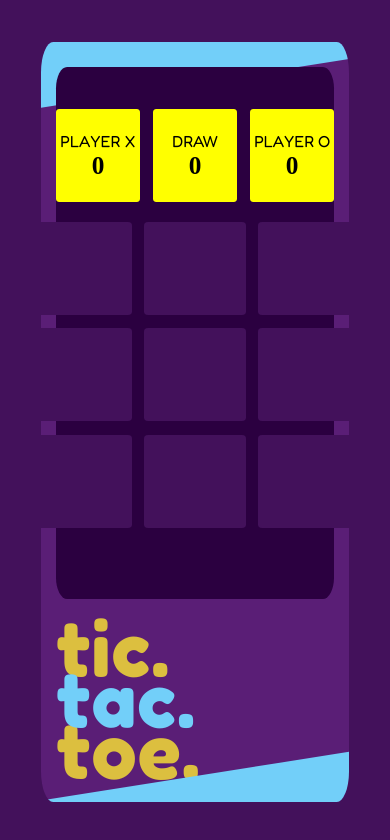
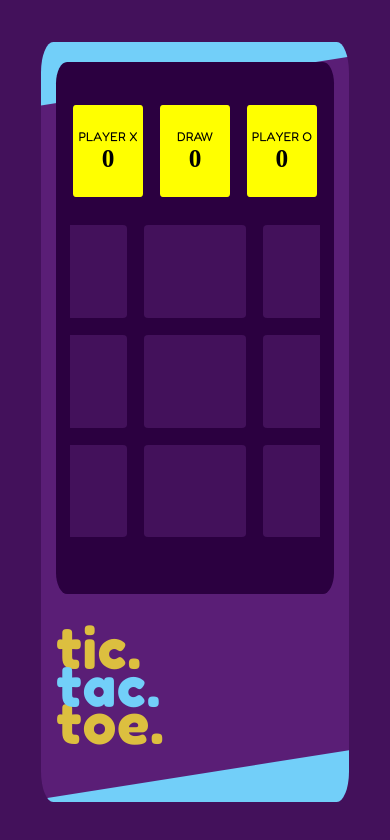
Before and after one commit to luigieli/TicTacToe2, a React (Vite) app in the folder frontend/: page / in a window 390 px wide. Shown: the top 840 px of the page. Built offline with nearby package versions, Linux system fonts and the light colour scheme.

Commit message:
Feat: improving responsiveness

```diff
--- a/frontend/src/components/GameBoard/GameBoard.module.css
+++ b/frontend/src/components/GameBoard/GameBoard.module.css
@@ -12,10 +12,11 @@
 .board {
   align-self: center;
   display: grid;
+  margin: 10% auto;
   max-width: 90%;
-  margin: 7% auto;
+  gap: 2vh;
   place-items: center;
   justify-content: center;
-  gap: 5%;
-  grid-template-columns: repeat(3, 12vh);
+  grid-template-columns: repeat(3, auto);
+  overflow: hidden;
 }
--- a/frontend/src/components/LayoutBorder/LayoutBorder.module.css
+++ b/frontend/src/components/LayoutBorder/LayoutBorder.module.css
@@ -1,16 +1,15 @@
 .layoutBorder {
     position: absolute;
     background-color: #72CFF9;
-    width: 100vw;
+    width: 70vw;
     height: 20vh;
-    max-width: 900px;
-    min-width: 700px;
+    min-width: 670px;
     transform: rotate(171deg);
   }
 
   .borderBottom {
     right: -40%;
-    bottom: -20.5%;
+    bottom: -20%;
   }
 
   .borderTop {
--- a/frontend/src/components/Score/Score.module.css
+++ b/frontend/src/components/Score/Score.module.css
@@ -14,7 +14,7 @@
 
 .textScore {
     font-family: 'Fredoka', sans-serif;
-    font-size: clamp(0.3dvh, 1.9dvh, 2.3rem);
+    font-size: clamp(0.3dvh, 1.5dvh, 2.3rem);
 }
 
 .textScoreNumber {
--- a/frontend/src/components/ScoreBoard/ScoreBoard.module.css
+++ b/frontend/src/components/ScoreBoard/ScoreBoard.module.css
@@ -1,7 +1,7 @@
 .score {
     display: flex;
     justify-content: center;
-    gap: 5%;
-    margin: 0;
+    gap: 2vh;
+    margin: 0 2vh;
     padding: 0;
   }
--- a/frontend/src/components/Title/title.module.css
+++ b/frontend/src/components/Title/title.module.css
@@ -1,7 +1,7 @@
 @import url("https://fonts.googleapis.com/css2?family=Fredoka+One&display=swap");
 
-
 .mainText {
+  z-index: 1;
   align-self: flex-start;
   flex: 0 0 20%;
   display: flex;
@@ -11,12 +11,13 @@
   line-height: 0.67;
   letter-spacing: 0.7px;
   align-items: flex-start;
+  margin-top: 5%;
   margin-bottom: auto;
   margin-left: 5%;
 }
 
 .mainText span {
-    font-size: calc(0.3 * 90vh / 3);
+  font-size: calc(0.3 * 67vh / 3);
 }
 
 .ticToe {
--- a/frontend/src/pages/Game/Game.tsx
+++ b/frontend/src/pages/Game/Game.tsx
@@ -41,8 +41,6 @@ const Game: React.FC = () => {
     setCurrentPLayer(currentPlayer === "X" ? "O" : "X");
   };
 
-  //
-
   return (
     <div className={styles.main}>
       <GameBoard squares={board} onSquareClick={handleCellClick}/>
```
Lines whose indentation alone changed are shown as unchanged.
